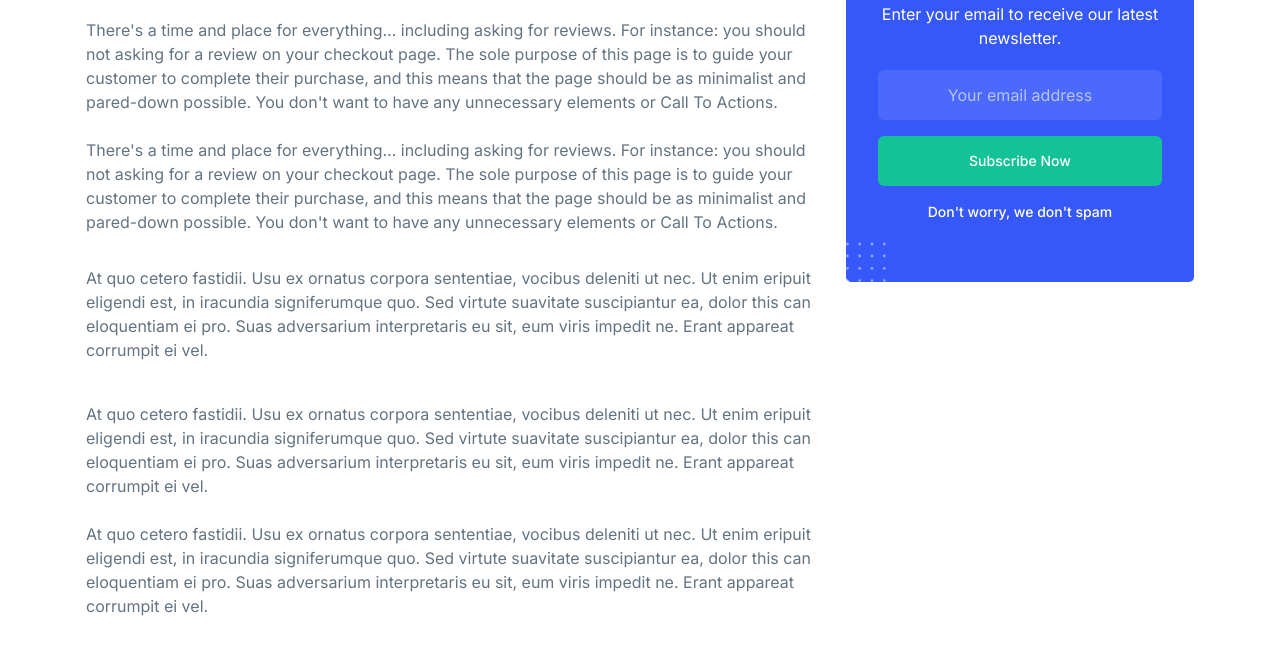
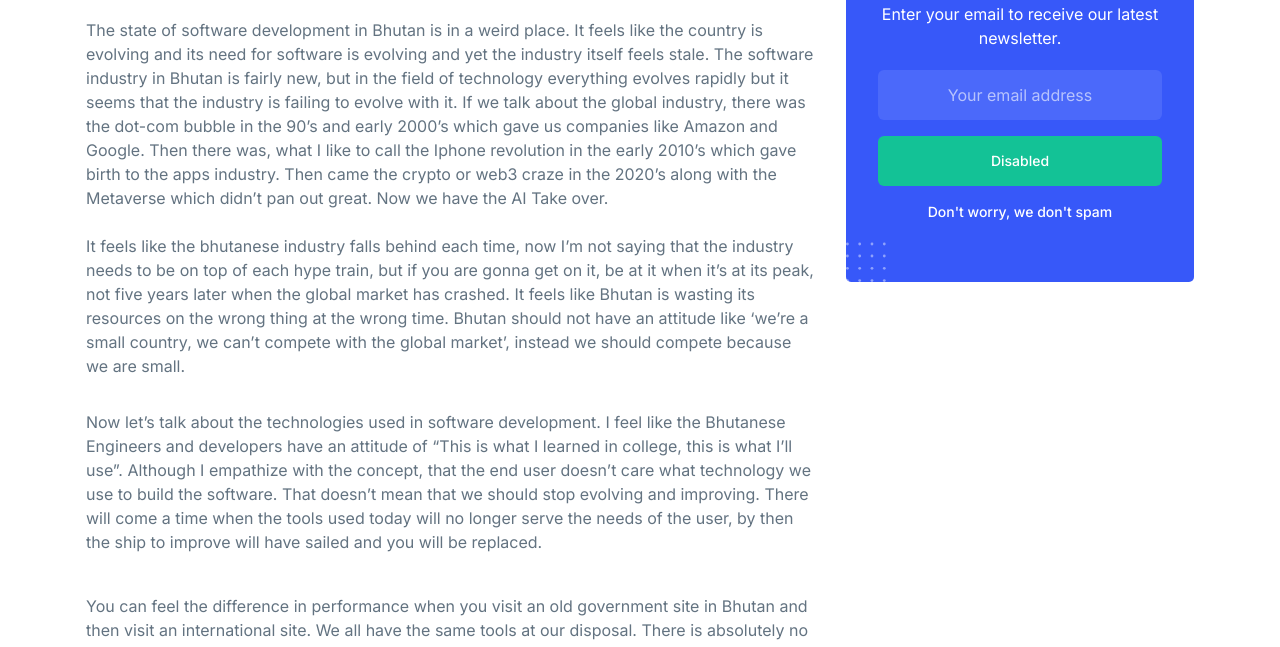
Before and after one commit to bishal-dd/Light_Webx_website, an Astro site: page /blog/post-01 in a window 1280 px wide. Shown: the part 774-1421 px from the top of the page. Built offline with nearby package versions, Linux system fonts and the light colour scheme; Astro itself is replaced by a stand-in of ours.

Commit message:
blog added

```diff
--- a/astro.config.mjs
+++ b/astro.config.mjs
@@ -6,7 +6,6 @@ import sitemap from '@astrojs/sitemap';
 
 // https://astro.build/config
 export default defineConfig({
-  output: 'hybrid',
   site: 'https://www.lightwebx.com',
   integrations: [tailwind(), compress(), sitemap()],
 });
--- a/package.json
+++ b/package.json
@@ -12,6 +12,7 @@
   "dependencies": {
     "@astrojs/sitemap": "^3.1.1",
     "@astrojs/tailwind": "^5.0.0",
+    "@astrojs/vercel": "^7.3.6",
     "@fontsource-variable/inter": "^5.0.8",
     "@sendgrid/mail": "^8.1.1",
     "astro": "^3.6.4",
--- a/src/components/Contactsection.astro
+++ b/src/components/Contactsection.astro
@@ -23,8 +23,6 @@ if (Astro.request.method === "POST") {
   }
 }
 ---
-
-
 <section id="contact" class="relative py-20 md:py-[120px]">
   <div class="absolute top-0 left-0 -z-[1] w-full dark:bg-dark h-full"></div>
   <div class="absolute top-0 left-0 -z-[1] h-1/2 w-full bg-[#E9F9FF] dark:bg-dark-700 lg:h-[45%] xl:h-1/2"></div>
@@ -104,8 +102,9 @@ if (Astro.request.method === "POST") {
             <div class="mb-0">
               <button id="tgt"
                 type="submit"
+                disabled
                 class="inline-flex items-center justify-center rounded-md bg-primary py-3 px-10 text-base font-medium text-white transition duration-300 ease-in-out hover:bg-blue-dark">
-                Send
+                Disabled
               </button>
             </div>
           </form>
--- a/src/components/Newsletterbox.astro
+++ b/src/components/Newsletterbox.astro
@@ -37,7 +37,8 @@ if (Astro.request.method === "POST") {
     />
     <input
       type="submit"
-      value="Subscribe Now"
+      disabled
+      value="Disabled"
       class="mb-4 h-[50px] w-full cursor-pointer rounded-md bg-secondary text-center text-sm font-medium text-white transition duration-300 ease-in-out hover:bg-opacity-90 hover:bg-[#0BB489]"
     />
   </form>
--- a/src/content/blog/post-01.md
+++ b/src/content/blog/post-01.md
@@ -13,13 +13,13 @@ views: '05'
 tags: [Design, Development, Info]
 postDetails:
   {
-    paraOne: "There's a time and place for everything… including asking for reviews. For instance: you should not asking for a review on your checkout page. The sole purpose of this page is to guide your customer to complete their purchase, and this means that the page should be as minimalist and pared-down possible. You don't want to have any unnecessary elements or Call To Actions.",
-    paraTwo: "There's a time and place for everything… including asking for reviews. For instance: you should not asking for a review on your checkout page. The sole purpose of this page is to guide your customer to complete their purchase, and this means that the page should be as minimalist and pared-down possible. You don't want to have any unnecessary elements or Call To Actions.",
+    paraOne: 'The state of software development in Bhutan is in a weird place. It feels like the country is evolving and its need for software is evolving and yet the industry itself feels stale. The software industry in Bhutan is fairly new, but in the field of technology everything evolves rapidly but it seems that the industry is failing to evolve with it. If we talk about the global industry, there was the dot-com bubble in the 90’s and early 2000’s which gave us companies like Amazon and Google. Then there was, what I like to call the Iphone revolution in the early 2010’s  which gave birth to the apps industry. Then came the crypto or web3 craze in the 2020’s along with the Metaverse which didn’t pan out great. Now we have the AI Take over.',
+    paraTwo: 'It feels like the bhutanese industry falls behind each time, now I’m not saying that the industry needs to be on top of each hype train, but if you are gonna get on it, be at it when it’s at its peak, not five years later when the global market has crashed. It feels like Bhutan is wasting its resources on the wrong thing at the wrong time. Bhutan should not have an attitude like ‘we’re a small country, we can’t compete with the global market’, instead we should compete because we are small.',
     title: '',
-    paraThree: 'At quo cetero fastidii. Usu ex ornatus corpora sententiae, vocibus deleniti ut nec. Ut enim eripuit eligendi est, in iracundia signiferumque quo. Sed virtute suavitate suscipiantur ea, dolor this can eloquentiam ei pro. Suas adversarium interpretaris eu sit, eum viris impedit ne. Erant appareat corrumpit ei vel.',
+    paraThree: 'Now let’s talk about the technologies used in software development. I feel like the Bhutanese Engineers and developers  have an attitude of “This is what I learned in college, this is what I’ll use”. Although I empathize with the concept, that the end user doesn’t care what technology we use to build the software. That doesn’t mean that we should stop evolving and improving. There will come a time when the tools used today will no longer serve the needs of the user, by then the ship to improve will have sailed and you will be replaced.',
     titleTwo: '',
-    paraFour: 'At quo cetero fastidii. Usu ex ornatus corpora sententiae, vocibus deleniti ut nec. Ut enim eripuit eligendi est, in iracundia signiferumque quo. Sed virtute suavitate suscipiantur ea, dolor this can eloquentiam ei pro. Suas adversarium interpretaris eu sit, eum viris impedit ne. Erant appareat corrumpit ei vel.',
-    paraFive: 'At quo cetero fastidii. Usu ex ornatus corpora sententiae, vocibus deleniti ut nec. Ut enim eripuit eligendi est, in iracundia signiferumque quo. Sed virtute suavitate suscipiantur ea, dolor this can eloquentiam ei pro. Suas adversarium interpretaris eu sit, eum viris impedit ne. Erant appareat corrumpit ei vel.',
+    paraFour: 'You can feel the difference in performance when you visit an old government site in Bhutan and then visit an international site. We all have the same tools at our disposal. There is absolutely no reason that we cannot produce a product at that level.  We should not just strive to complete the job, we should strive to make it better than anything that has come before.',
+    paraFive: "All the views shared in this blog are my opinion, please don't get offended",
   }
 quotes:
   {
```
Also changed, not shown: pnpm-lock.yaml, 1 other file.
